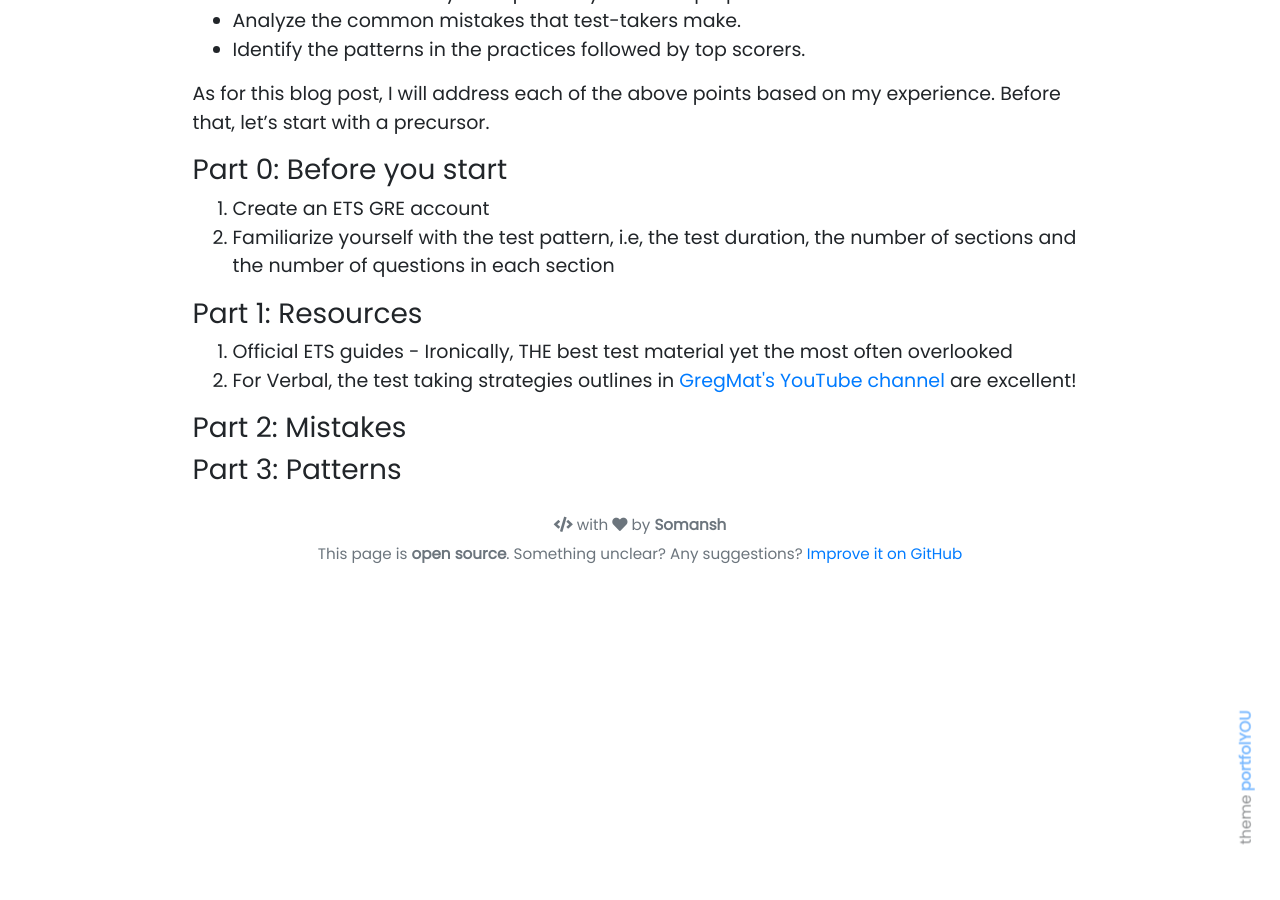
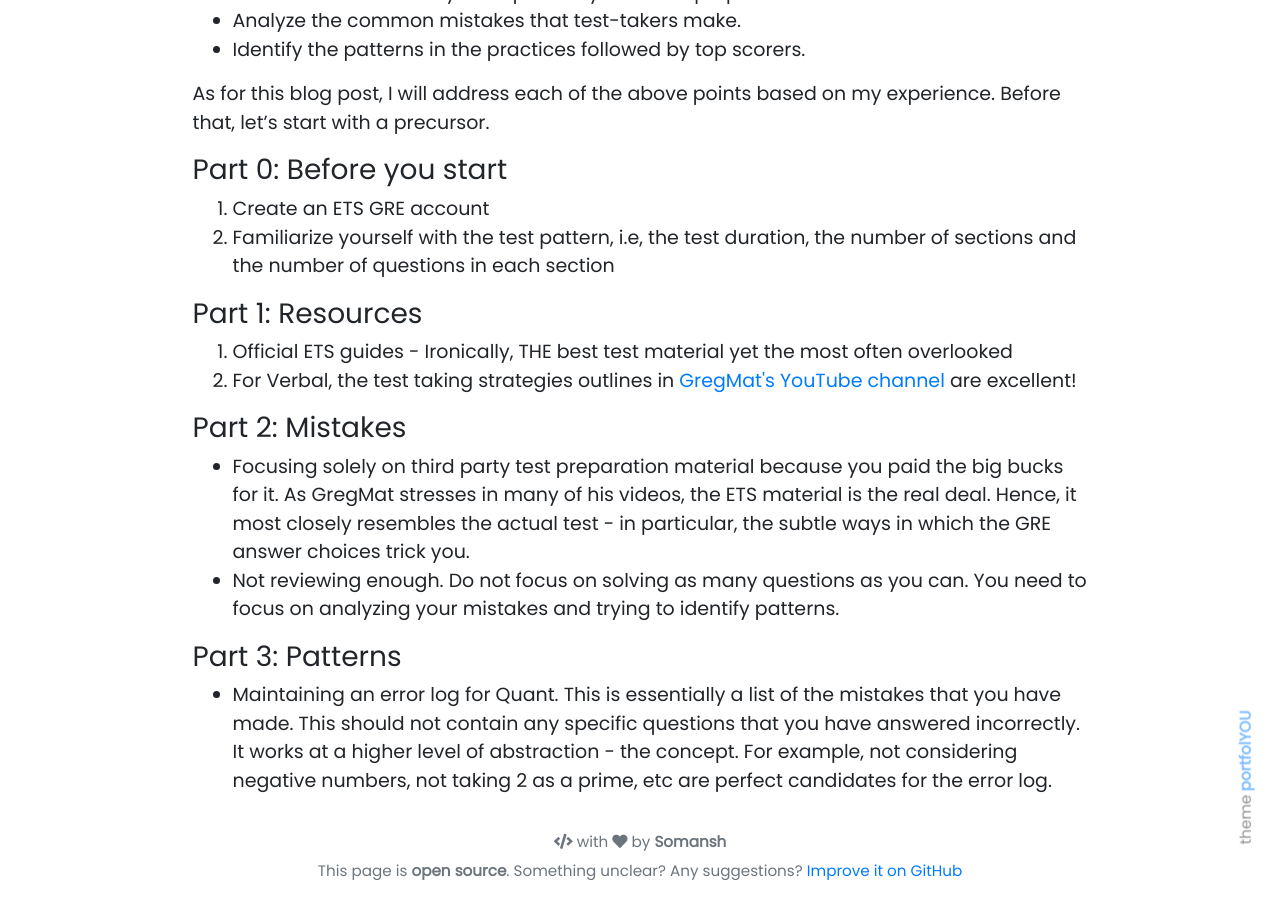
Before and after one commit to somanshreddy/somanshreddy.github.io, a Jekyll site: the page built from _posts/2021-12-09-gre-prep.markdown, in a window 1280 px wide and 900 px high, scrolled down 1027 px. Built offline with Jekyll 4.4.1, drawn with Linux system fonts in a browser that asks for light colours; nearby versions of some CDN libraries.

Commit message:
Adding more details to GRE blog

```diff
--- a/_posts/2021-12-09-gre-prep.markdown
+++ b/_posts/2021-12-09-gre-prep.markdown
@@ -43,4 +43,13 @@ As for this blog post, I will address each of the above points based on my exper
 
 ### Part 2: Mistakes
 
+<ul>
+	<li>Focusing solely on third party test preparation material because you paid the big bucks for it. As GregMat stresses in many of his videos, the ETS material is the real deal. Hence, it most closely resembles the actual test - in particular, the subtle ways in which the GRE answer choices trick you.</li>
+	<li>Not reviewing enough. Do not focus on solving as many questions as you can. You need to focus on analyzing your mistakes and trying to identify patterns.</li>
+</ul>
+
 ### Part 3: Patterns
+
+<ul>
+	<li>Maintaining an error log for Quant. This is essentially a list of the mistakes that you have made. This should not contain any specific questions that you have answered incorrectly. It works at a higher level of abstraction - the concept. For example, not considering negative numbers, not taking 2 as a prime, etc are perfect candidates for the error log.</li>
+</ul>
```
